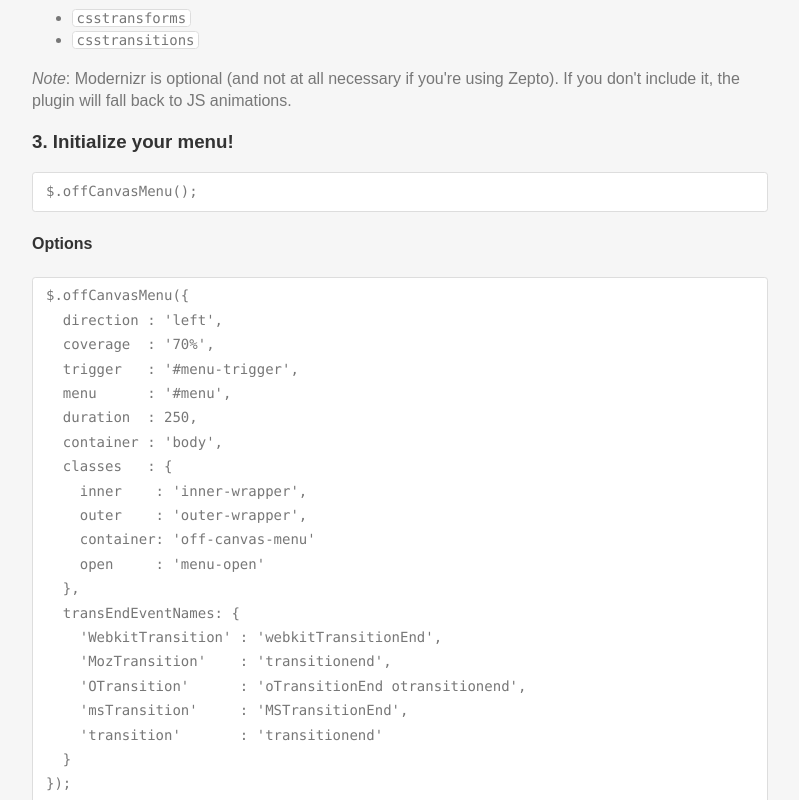
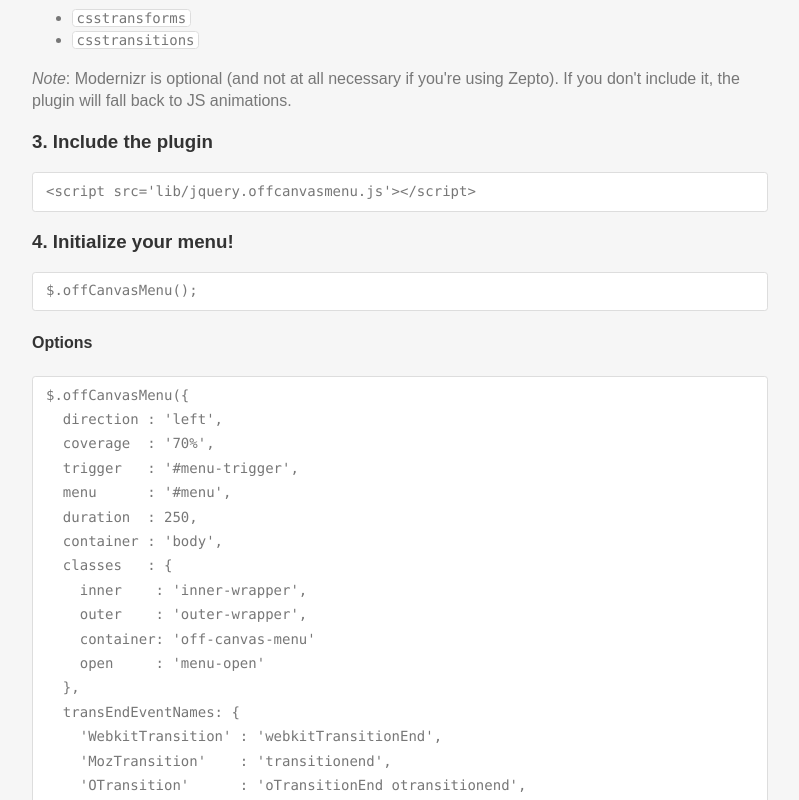
Before and after one commit to cloudfour/offCanvasMenu, a plain HTML site: page index.html in a window 1280 px wide. Shown: the part 800-1600 px from the top of the page, without its empty margins (136-935 px from the left). Drawn offline with Linux system fonts and the light colour scheme.

Commit message:
Added step for including the plugin

```diff
--- a/index.html
+++ b/index.html
@@ -207,7 +207,7 @@
 
 <div id="content">
 
-  <p><strong>offCanvasMenu</strong> is a plugin for <a href="">jQuery</a> or <a href="">Zepto</a> that provides an easy-to-implement off-canvas toggling menu, a navigation metaphor made popular by mobile applications.</p>
+  <p><strong>offCanvasMenu</strong> is a plugin for <a href="http://jquery.com/">jQuery</a> or <a href="http://zeptojs.com/">Zepto</a> that provides an easy-to-implement off-canvas toggling menu, a navigation metaphor made popular by mobile applications.</p>
 
   <p>While active, offCanvasMenu "slides" the menu element into view, "pushing" other content to the side.</p>
 
@@ -244,7 +244,12 @@
   </ul><p><em>Note</em>: Modernizr is optional (and not at all necessary if you're using Zepto). If you don't include it, the plugin will fall back to JS animations.</p>
 
   <h3>
-  <a name="3-initialize-your-menu" class="anchor" href="#3-initialize-your-menu"><span class="octicon octicon-link"></span></a>3. Initialize your menu!</h3>
+  <a name="3-include-the-plugin" class="anchor" href="#3-include-the-plugin"><span class="octicon octicon-link"></span></a>3. Include the plugin</h3>
+
+  <pre><code>&lt;script src='lib/jquery.offcanvasmenu.js'&gt;&lt;/script&gt;</code></pre>
+
+  <h3>
+  <a name="4-initialize-your-menu" class="anchor" href="#4-initialize-your-menu"><span class="octicon octicon-link"></span></a>4. Initialize your menu!</h3>
 
   <pre><code>$.offCanvasMenu();</code></pre>
 
@@ -300,7 +305,7 @@
   <li>
   <code>transEndEventNames</code>: When CSS transitions are used we attach some events to the <code>transitionend</code> callback, which can differ in name browser-to-browser. We use a method similar to <a href="http://modernizr.com/docs/#prefixed">Modernizr</a> and <a href="https://github.com/twitter/bootstrap/blob/master/js/bootstrap-transition.js">Twitter Bootstrap</a> for determining the event name, referencing the keys in this list.</li>
   </ul><h3>
-  <a name="4-functions" class="anchor" href="#4-functions"><span class="octicon octicon-link"></span></a>4. Functions</h3>
+  <a name="5-functions" class="anchor" href="#5-functions"><span class="octicon octicon-link"></span></a>5. Functions</h3>
 
   <ul>
   <li>
```
